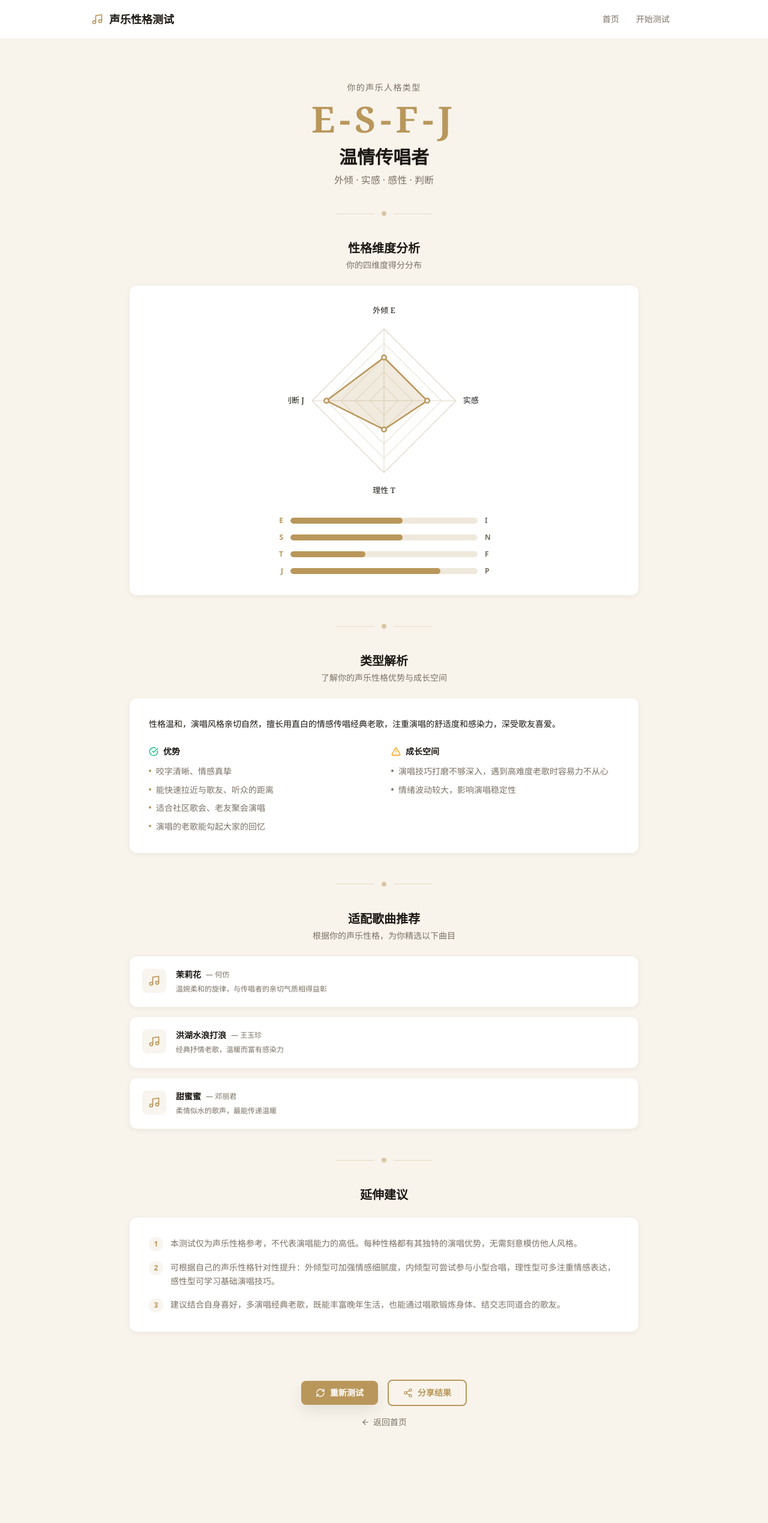
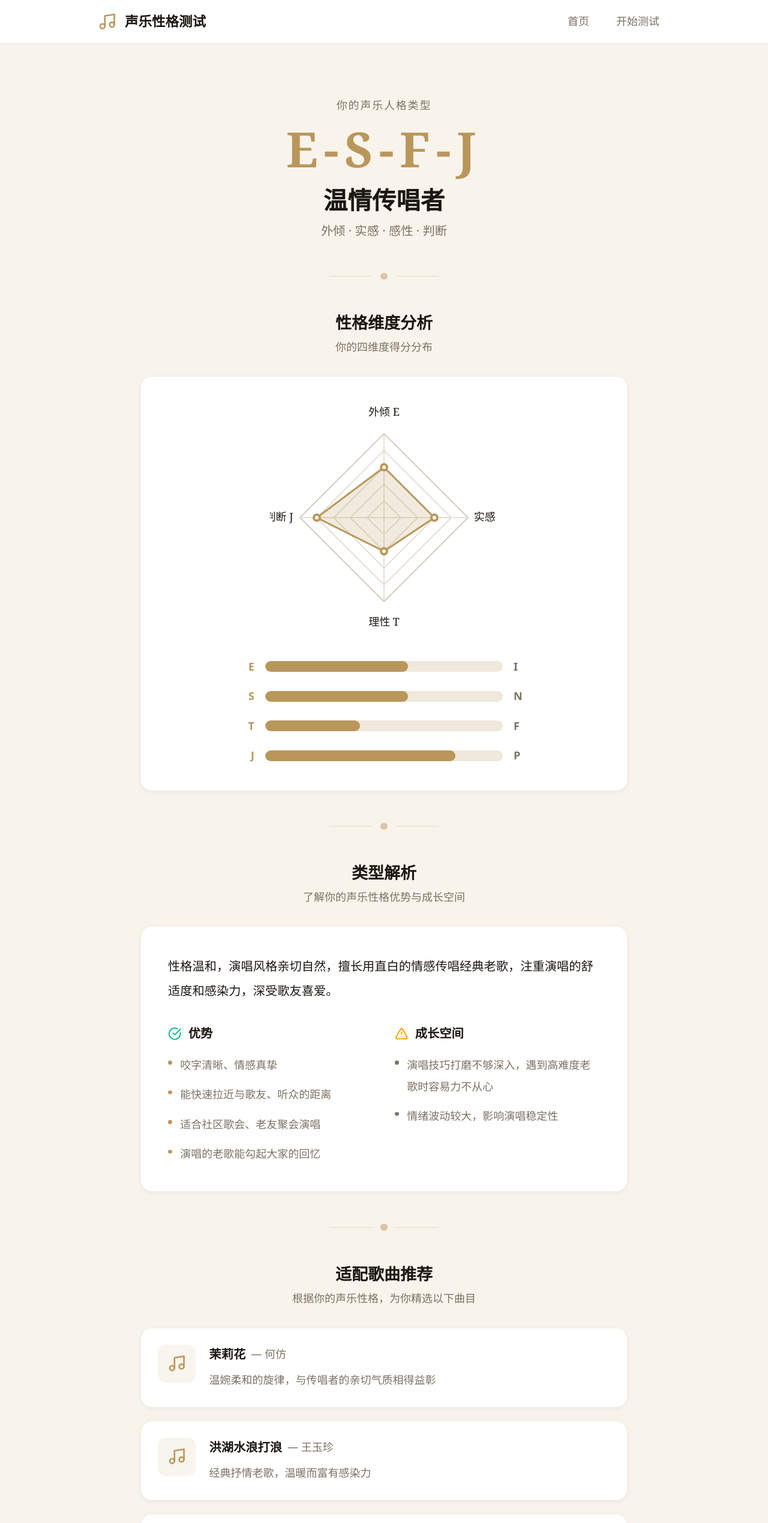
Before and after one commit to hjw0217/VPT, a Next.js app: page /result in a window 1280 px wide. Shown: the top 2539 px of the page at 60% size. Before the commit the page ends 2448 px from the top, so only its background shows below. Built offline with nearby package versions, Linux system fonts and the light colour scheme.

Commit message:
refactor: 适老化改造——增大字体/按钮/间距/触摸区域

```diff
--- a/src/app/globals.css
+++ b/src/app/globals.css
@@ -58,6 +58,7 @@
   --font-sans: "Noto Sans SC", system-ui, sans-serif;
   --font-mono: ui-monospace, SFMono-Regular, Menlo, Monaco, Consolas, monospace;
   --font-serif: "Georgia", "Noto Serif SC", serif;
+  --font-size-base: 18px;
   --color-primary-container: #E8D9BE;
   --color-success: #22c55e;
   --color-warning: #f59e0b;
@@ -127,3 +128,17 @@
   --input: #4A4238;
   --ring: #D4B87A;
 }
+
+html {
+  font-size: var(--font-size-base);
+}
+
+body {
+  line-height: 1.8;
+  -webkit-tap-highlight-color: transparent;
+}
+
+/* 适老化：增大所有可点击元素的最小触摸区域 */
+button, a[role="button"], [data-clickable] {
+  min-height: 48px;
+}
--- a/src/app/layout.tsx
+++ b/src/app/layout.tsx
@@ -22,17 +22,17 @@ export default function RootLayout({
     <html lang="zh-CN">
       <body className="bg-background text-foreground font-sans antialiased">
         {isDev && <Inspector />}
-        <header className="bg-card sticky top-0 z-40 h-16 flex items-center justify-between border-b border-outline-variant/20">
-          <div className="w-full max-w-5xl mx-auto px-6 flex items-center justify-between">
-            <Link href="/" className="flex items-center gap-2.5">
-              <Music className="w-5 h-5 text-primary" />
-              <span className="font-serif font-bold text-lg text-foreground">声乐性格测试</span>
+        <header className="bg-card sticky top-0 z-40 h-[72px] flex items-center justify-between border-b border-outline-variant/20">
+          <div className="w-full max-w-4xl mx-auto px-6 flex items-center justify-between">
+            <Link href="/" className="flex items-center gap-3">
+              <Music className="w-7 h-7 text-primary" />
+              <span className="font-serif font-bold text-xl text-foreground">声乐性格测试</span>
             </Link>
-            <nav className="flex items-center gap-1">
-              <Link href="/" className="px-3 py-1.5 text-sm font-medium text-muted-foreground hover:text-foreground hover:bg-muted rounded-md transition-colors">
+            <nav className="flex items-center gap-2">
+              <Link href="/" className="px-4 py-2 text-base font-medium text-muted-foreground hover:text-foreground hover:bg-muted rounded-lg transition-colors">
                 首页
               </Link>
-              <Link href="/test" className="px-3 py-1.5 text-sm font-medium text-muted-foreground hover:text-foreground hover:bg-muted rounded-md transition-colors">
+              <Link href="/test" className="px-4 py-2 text-base font-medium text-muted-foreground hover:text-foreground hover:bg-muted rounded-lg transition-colors">
                 开始测试
               </Link>
             </nav>
--- a/src/app/result/page.tsx
+++ b/src/app/result/page.tsx
@@ -25,7 +25,7 @@ function RadarChart({ scores }: { scores: { EI: number; SN: number; TF: number;
     if (!ctx) return;
 
     const dpr = typeof window !== 'undefined' ? window.devicePixelRatio || 1 : 1;
-    const size = 320;
+    const size = 380;
     canvas.width = size * dpr;
     canvas.height = size * dpr;
     canvas.style.width = `${size}px`;
@@ -34,15 +34,13 @@ function RadarChart({ scores }: { scores: { EI: number; SN: number; TF: number;
 
     const cx = size / 2;
     const cy = size / 2;
-    const maxR = 120;
+    const maxR = 140;
     const levels = 5;
 
-    // 4 axes: E, S, T, J (each 0-5)
     const labels = ['外倾 E', '实感 S', '理性 T', '判断 J'];
     const values = [scores.EI / 5, scores.SN / 5, scores.TF / 5, scores.JP / 5];
     const numAxes = 4;
 
-    // Clear
     ctx.clearRect(0, 0, size, size);
 
     // Draw grid
@@ -58,7 +56,7 @@ function RadarChart({ scores }: { scores: { EI: number; SN: number; TF: number;
       }
       ctx.closePath();
       ctx.strokeStyle = l === levels ? '#C8BFA8' : '#DDD6C4';
-      ctx.lineWidth = 1;
+      ctx.lineWidth = 1.5;
       ctx.stroke();
     }
 
@@ -69,7 +67,7 @@ function RadarChart({ scores }: { scores: { EI: number; SN: number; TF: number;
       ctx.moveTo(cx, cy);
       ctx.lineTo(cx + maxR * Math.cos(angle), cy + maxR * Math.sin(angle));
       ctx.strokeStyle = '#DDD6C4';
-      ctx.lineWidth = 1;
+      ctx.lineWidth = 1.5;
       ctx.stroke();
     }
 
@@ -87,7 +85,7 @@ function RadarChart({ scores }: { scores: { EI: number; SN: number; TF: number;
     ctx.fillStyle = 'rgba(185, 151, 91, 0.2)';
     ctx.fill();
     ctx.strokeStyle = '#B9975B';
-    ctx.lineWidth = 2.5;
+    ctx.lineWidth = 3;
     ctx.stroke();
 
     // Draw data points
@@ -97,23 +95,23 @@ function RadarChart({ scores }: { scores: { EI: number; SN: number; TF: number;
       const x = cx + r * Math.cos(angle);
       const y = cy + r * Math.sin(angle);
       ctx.beginPath();
-      ctx.arc(x, y, 5, 0, Math.PI * 2);
+      ctx.arc(x, y, 7, 0, Math.PI * 2);
       ctx.fillStyle = '#B9975B';
       ctx.fill();
       ctx.beginPath();
-      ctx.arc(x, y, 2.5, 0, Math.PI * 2);
+      ctx.arc(x, y, 3, 0, Math.PI * 2);
       ctx.fillStyle = '#FFFFFF';
       ctx.fill();
     }
 
-    // Draw labels
-    ctx.font = '13px "Georgia", serif';
+    // Draw labels - larger font for elderly
+    ctx.font = '18px "Georgia", serif';
     ctx.fillStyle = '#1B1712';
     ctx.textAlign = 'center';
     ctx.textBaseline = 'middle';
     for (let i = 0; i < numAxes; i++) {
       const angle = (Math.PI * 2 * i) / numAxes - Math.PI / 2;
-      const labelR = maxR + 30;
+      const labelR = maxR + 35;
       const x = cx + labelR * Math.cos(angle);
       const y = cy + labelR * Math.sin(angle);
       ctx.fillText(labels[i], x, y);
@@ -129,12 +127,12 @@ function ScoreBar({ leftLabel, rightLabel, leftScore, rightScore }: {
   const total = leftScore + rightScore;
   const leftPercent = total > 0 ? (leftScore / 5) * 100 : 0;
   return (
-    <div className="flex items-center gap-3">
-      <span className="text-xs font-semibold text-primary w-6 text-right">{leftLabel}</span>
-      <div className="flex-1 h-2.5 bg-muted rounded-full overflow-hidden relative">
+    <div className="flex items-center gap-4">
+      <span className="text-base font-bold text-primary w-8 text-right">{leftLabel}</span>
+      <div className="flex-1 h-4 bg-muted rounded-full overflow-hidden relative">
         <div className="h-full bg-primary rounded-full transition-all duration-700" style={{ width: `${leftPercent}%` }} />
       </div>
-      <span className="text-xs font-semibold text-muted-foreground w-6">{rightLabel}</span>
+      <span className="text-base font-bold text-muted-foreground w-8">{rightLabel}</span>
     </div>
   );
 }
@@ -161,9 +159,9 @@ export default function ResultPage() {
 
   if (!mounted) {
     return (
-      <main className="max-w-4xl mx-auto px-6 py-8">
+      <main className="max-w-3xl mx-auto px-6 py-8">
         <div className="text-center py-20">
-          <div className="w-8 h-8 border-2 border-primary border-t-transparent rounded-full animate-spin mx-auto" />
+          <div className="w-10 h-10 border-3 border-primary border-t-transparent rounded-full animate-spin mx-auto" />
         </div>
       </main>
     );
@@ -182,31 +180,31 @@ export default function ResultPage() {
   };
 
   return (
-    <main className="max-w-4xl mx-auto px-6 py-8">
+    <main className="max-w-3xl mx-auto px-6 py-8">
       {/* Result Header */}
-      <section className="text-center py-10">
-        <p className="text-sm font-medium text-muted-foreground tracking-widest uppercase mb-3">你的声乐人格类型</p>
-        <h1 className="font-serif text-5xl sm:text-6xl font-bold text-primary tracking-[0.12em] mb-4">{mbtiType.code}</h1>
-        <h2 className="font-serif text-3xl font-bold text-foreground mb-2">{mbtiType.name}</h2>
-        <p className="text-base text-muted-foreground">{mbtiType.subtitle}</p>
+      <section className="text-center py-12">
+        <p className="text-base font-medium text-muted-foreground tracking-widest uppercase mb-4">你的声乐人格类型</p>
+        <h1 className="font-serif text-6xl sm:text-7xl font-bold text-primary tracking-[0.12em] mb-5">{mbtiType.code}</h1>
+        <h2 className="font-serif text-4xl font-bold text-foreground mb-3">{mbtiType.name}</h2>
+        <p className="text-lg text-muted-foreground">{mbtiType.subtitle}</p>
       </section>
 
       {/* Divider */}
-      <div className="flex items-center justify-center mb-10">
+      <div className="flex items-center justify-center mb-12">
         <div className="w-16 h-px bg-primary/30" />
-        <div className="w-2 h-2 rounded-full bg-primary/50 mx-3" />
+        <div className="w-2.5 h-2.5 rounded-full bg-primary/50 mx-3" />
         <div className="w-16 h-px bg-primary/30" />
       </div>
 
       {/* Radar Chart */}
       <section className="mb-12">
-        <div className="text-center mb-6">
-          <h3 className="font-serif text-xl font-bold text-foreground mb-1">性格维度分析</h3>
-          <p className="text-sm text-muted-foreground">你的四维度得分分布</p>
+        <div className="text-center mb-8">
+          <h3 className="font-serif text-2xl font-bold text-foreground mb-2">性格维度分析</h3>
+          <p className="text-base text-muted-foreground">你的四维度得分分布</p>
         </div>
-        <div className="bg-card rounded-xl shadow-card p-6 sm:p-8">
+        <div className="bg-card rounded-2xl shadow-card p-8 sm:p-10">
           <RadarChart scores={result.scores} />
-          <div className="mt-8 max-w-sm mx-auto space-y-3">
+          <div className="mt-10 max-w-md mx-auto space-y-5">
             <ScoreBar leftLabel="E" rightLabel="I" leftScore={result.scores.EI} rightScore={5 - result.scores.EI} />
             <ScoreBar leftLabel="S" rightLabel="N" leftScore={result.scores.SN} rightScore={5 - result.scores.SN} />
             <ScoreBar leftLabel="T" rightLabel="F" leftScore={result.scores.TF} rightScore={5 - result.scores.TF} />
@@ -216,44 +214,44 @@ export default function ResultPage() {
       </section>
 
       {/* Divider */}
-      <div className="flex items-center justify-center mb-10">
+      <div className="flex items-center justify-center mb-12">
         <div className="w-16 h-px bg-primary/30" />
-        <div className="w-2 h-2 rounded-full bg-primary/50 mx-3" />
+        <div className="w-2.5 h-2.5 rounded-full bg-primary/50 mx-3" />
         <div className="w-16 h-px bg-primary/30" />
       </div>
 
       {/* Type Analysis */}
       <section className="mb-12">
-        <div className="text-center mb-6">
-          <h3 className="font-serif text-xl font-bold text-foreground mb-1">类型解析</h3>
-          <p className="text-sm text-muted-foreground">了解你的声乐性格优势与成长空间</p>
+        <div className="text-center mb-8">
+          <h3 className="font-serif text-2xl font-bold text-foreground mb-2">类型解析</h3>
+          <p className="text-base text-muted-foreground">了解你的声乐性格优势与成长空间</p>
         </div>
-        <div className="bg-card rounded-xl shadow-card p-6 sm:p-8">
-          <p className="text-foreground text-sm leading-relaxed mb-6">{mbtiType.coreTrait}</p>
-          <div className="grid grid-cols-1 sm:grid-cols-2 gap-6">
+        <div className="bg-card rounded-2xl shadow-card p-8 sm:p-10">
+          <p className="text-foreground text-lg leading-loose mb-8">{mbtiType.coreTrait}</p>
+          <div className="grid grid-cols-1 sm:grid-cols-2 gap-8">
             <div>
-              <h4 className="flex items-center gap-2 text-sm font-semibold text-foreground mb-3">
-                <CheckCircle className="w-4 h-4 text-emerald-500" />
+              <h4 className="flex items-center gap-2.5 text-lg font-semibold text-foreground mb-4">
+                <CheckCircle className="w-5 h-5 text-emerald-500" />
                 优势
               </h4>
-              <ul className="space-y-2">
+              <ul className="space-y-3">
                 {mbtiType.strengths.map((s, i) => (
-                  <li key={i} className="text-sm text-muted-foreground leading-relaxed flex items-start gap-2">
-                    <span className="w-1 h-1 rounded-full bg-primary mt-2 shrink-0" />
+                  <li key={i} className="text-base text-muted-foreground leading-loose flex items-start gap-3">
+                    <span className="w-1.5 h-1.5 rounded-full bg-primary mt-2.5 shrink-0" />
                     {s}
                   </li>
                 ))}
               </ul>
             </div>
             <div>
-              <h4 className="flex items-center gap-2 text-sm font-semibold text-foreground mb-3">
-                <AlertTriangle className="w-4 h-4 text-amber-500" />
+              <h4 className="flex items-center gap-2.5 text-lg font-semibold text-foreground mb-4">
+                <AlertTriangle className="w-5 h-5 text-amber-500" />
                 成长空间
               </h4>
-              <ul className="space-y-2">
+              <ul className="space-y-3">
                 {mbtiType.weaknesses.map((w, i) => (
-                  <li key={i} className="text-sm text-muted-foreground leading-relaxed flex items-start gap-2">
-                    <span className="w-1 h-1 rounded-full bg-muted-foreground mt-2 shrink-0" />
+                  <li key={i} className="text-base text-muted-foreground leading-loose flex items-start gap-3">
+                    <span className="w-1.5 h-1.5 rounded-full bg-muted-foreground mt-2.5 shrink-0" />
                     {w}
                   </li>
                 ))}
@@ -264,30 +262,30 @@ export default function ResultPage() {
       </section>
 
       {/* Divider */}
-      <div className="flex items-center justify-center mb-10">
+      <div className="flex items-center justify-center mb-12">
         <div className="w-16 h-px bg-primary/30" />
-        <div className="w-2 h-2 rounded-full bg-primary/50 mx-3" />
+        <div className="w-2.5 h-2.5 rounded-full bg-primary/50 mx-3" />
         <div className="w-16 h-px bg-primary/30" />
       </div>
 
       {/* Music Recommendations */}
       <section className="mb-12">
-        <div className="text-center mb-6">
-          <h3 className="font-serif text-xl font-bold text-foreground mb-1">适配歌曲推荐</h3>
-          <p className="text-sm text-muted-foreground">根据你的声乐性格，为你精选以下曲目</p>
+        <div className="text-center mb-8">
+          <h3 className="font-serif text-2xl font-bold text-foreground mb-2">适配歌曲推荐</h3>
+          <p className="text-base text-muted-foreground">根据你的声乐性格，为你精选以下曲目</p>
         </div>
-        <div className="space-y-4">
+        <div className="space-y-5">
           {mbtiType.songs.map((song, i) => (
-            <div key={i} className="bg-card rounded-xl shadow-card p-5 flex items-start gap-4 border border-outline-variant/15 hover:shadow-float transition-shadow">
-              <div className="w-10 h-10 rounded-lg bg-primary/10 flex items-center justify-center shrink-0">
-                <Music className="w-5 h-5 text-primary" />
+            <div key={i} className="bg-card rounded-2xl shadow-card p-6 flex items-start gap-5 border border-outline-variant/15 hover:shadow-float transition-shadow">
+              <div className="w-14 h-14 rounded-xl bg-primary/10 flex items-center justify-center shrink-0">
+                <Music className="w-7 h-7 text-primary" />
               </div>
               <div className="flex-1 min-w-0">
-                <div className="flex items-center gap-2 mb-1">
-                  <span className="font-serif font-semibold text-foreground text-sm">{song.name}</span>
-                  <span className="text-xs text-muted-foreground">— {song.artist}</span>
+                <div className="flex items-center gap-2 mb-2">
+                  <span className="font-serif font-bold text-foreground text-lg">{song.name}</span>
+                  <span className="text-base text-muted-foreground">— {song.artist}</span>
                 </div>
-                <p className="text-xs text-muted-foreground leading-relaxed">{song.reason}</p>
+                <p className="text-base text-muted-foreground leading-loose">{song.reason}</p>
               </div>
             </div>
           ))}
@@ -295,54 +293,54 @@ export default function ResultPage() {
       </section>
 
       {/* Divider */}
-      <div className="flex items-center justify-center mb-10">
+      <div className="flex items-center justify-center mb-12">
         <div className="w-16 h-px bg-primary/30" />
-        <div className="w-2 h-2 rounded-full bg-primary/50 mx-3" />
+        <div className="w-2.5 h-2.5 rounded-full bg-primary/50 mx-3" />
         <div className="w-16 h-px bg-primary/30" />
       </div>
 
       {/* Suggestions */}
       <section className="mb-12">
-        <div className="text-center mb-6">
-          <h3 className="font-serif text-xl font-bold text-foreground mb-1">延伸建议</h3>
+        <div className="text-center mb-8">
+          <h3 className="font-serif text-2xl font-bold text-foreground mb-2">延伸建议</h3>
         </div>
-        <div className="bg-card rounded-xl shadow-card p-6 sm:p-8 space-y-4">
+        <div className="bg-card rounded-2xl shadow-card p-8 sm:p-10 space-y-6">
           {[
             '本测试仅为声乐性格参考，不代表演唱能力的高低。每种性格都有其独特的演唱优势，无需刻意模仿他人风格。',
             '可根据自己的声乐性格针对性提升：外倾型可加强情感细腻度，内倾型可尝试参与小型合唱，理性型可多注重情感表达，感性型可学习基础演唱技巧。',
             '建议结合自身喜好，多演唱经典老歌，既能丰富晚年生活，也能通过唱歌锻炼身体、结交志同道合的歌友。',
           ].map((text, i) => (
-            <div key={i} className="flex items-start gap-3">
-              <span className="shrink-0 w-6 h-6 rounded-full bg-primary/10 text-primary text-xs font-bold flex items-center justify-center">{i + 1}</span>
-              <p className="text-sm text-muted-foreground leading-relaxed">{text}</p>
+            <div key={i} className="flex items-start gap-4">
+              <span className="shrink-0 w-8 h-8 rounded-full bg-primary/10 text-primary text-sm font-bold flex items-center justify-center">{i + 1}</span>
+              <p className="text-base text-muted-foreground leading-loose">{text}</p>
             </div>
           ))}
         </div>
       </section>
 
       {/* Actions */}
-      <section className="text-center py-8 space-y-4">
-        <div className="flex items-center justify-center gap-4">
+      <section className="text-center py-10 space-y-6">
+        <div className="flex items-center justify-center gap-5">
           <Link
             href="/test"
-            className="inline-flex items-center gap-2 bg-primary text-primary-foreground px-6 py-2.5 rounded-lg text-sm font-semibold hover:opacity-90 active:scale-[0.98] transition-all shadow-float"
+            className="inline-flex items-center gap-2.5 bg-primary text-primary-foreground px-8 py-4 rounded-xl text-lg font-semibold hover:opacity-90 active:scale-[0.98] transition-all shadow-float"
           >
-            <RefreshCw className="w-4 h-4" />
+            <RefreshCw className="w-5 h-5" />
             重新测试
           </Link>
           <button
             onClick={handleShare}
-            className="inline-flex items-center gap-2 border-2 border-primary text-primary px-6 py-2.5 rounded-lg text-sm font-semibold hover:bg-primary/5 transition-colors cursor-pointer"
+            className="inline-flex items-center gap-2.5 border-2 border-primary text-primary px-8 py-4 rounded-xl text-lg font-semibold hover:bg-primary/5 transition-colors cursor-pointer"
           >
-            <Share2 className="w-4 h-4" />
+            <Share2 className="w-5 h-5" />
             分享结果
           </button>
         </div>
         <Link
           href="/"
-          className="inline-flex items-center gap-1.5 text-sm text-muted-foreground hover:text-foreground transition-colors"
+          className="inline-flex items-center gap-2 text-base text-muted-foreground hover:text-foreground transition-colors"
         >
-          <ArrowLeft className="w-3.5 h-3.5" />
+          <ArrowLeft className="w-4 h-4" />
           返回首页
         </Link>
       </section>
```
Also changed, not shown: src/app/page.tsx (+9 -9 lines), src/app/test/page.tsx (+35 -34 lines).
